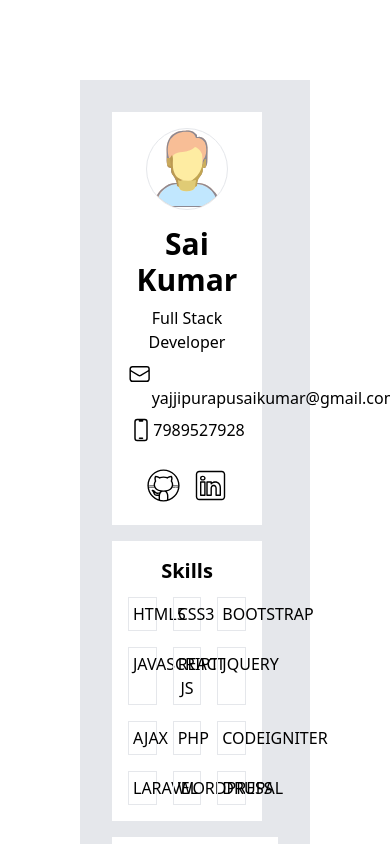
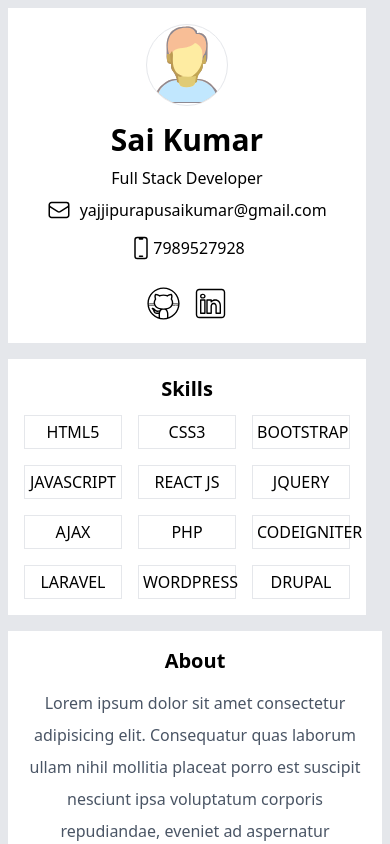
Before and after one commit to sai-9542/my-profile, a React (Vite) app: page / in a window 390 px wide. Shown: the top 844 px of the page. Built offline with nearby package versions, Linux system fonts and the light colour scheme.

Commit message:
responsive changes

```diff
--- a/src/App.jsx
+++ b/src/App.jsx
@@ -8,7 +8,7 @@ function App() {
 
   return (
     <>
-      <div className="bg-gray-200 m-20 p-8">
+      <div className="bg-gray-200 sm:m-8 md:m-10 lg:m-20 p-2 xs:p-4 sm:p-4 md:p-4 lg:p-8 xl:p-8">
         <div className="grid grid-cols-1 sm:grid-cols-1 md:grid-cols-3 lg:grid-cols-3 xl:grid-cols-3 gap-4">
           <div>
             <Profile />
```
